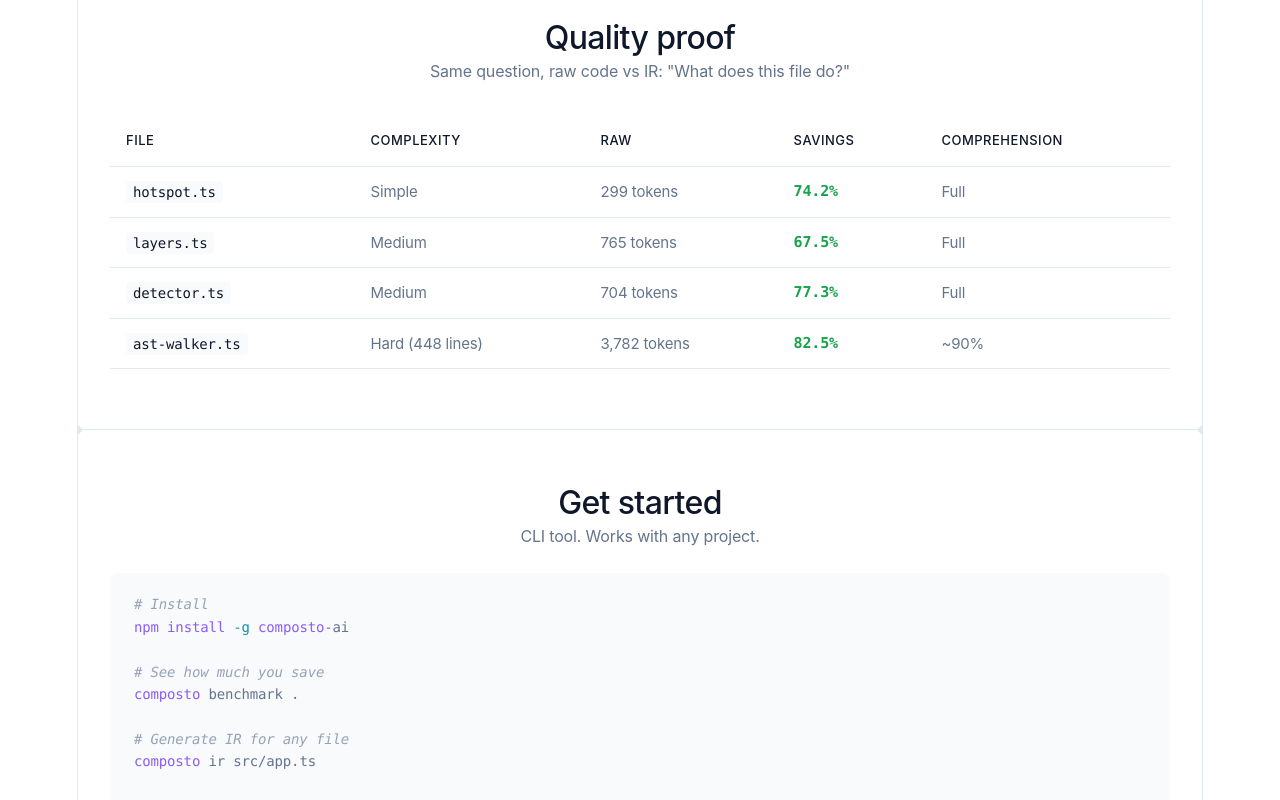
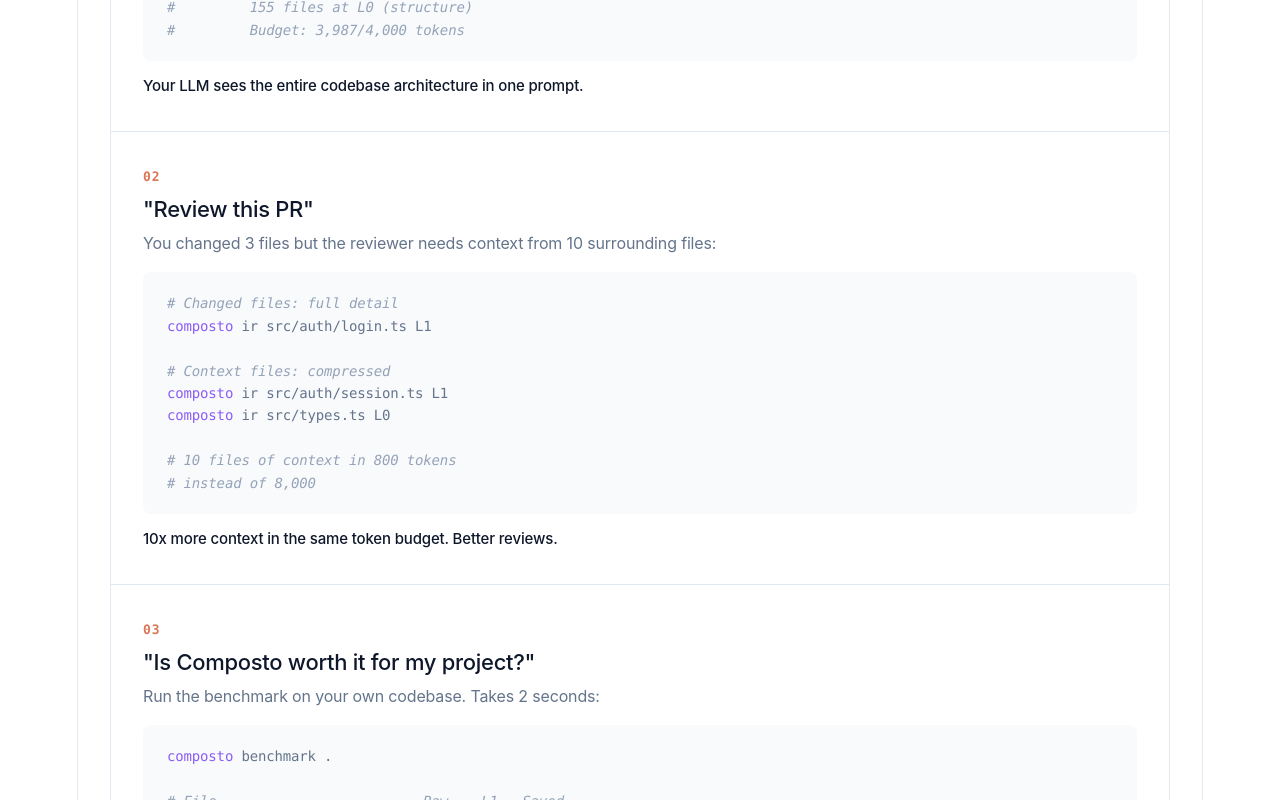
Before and after one commit to mertcanaltin/composto-website, a React (Vite) app: page / in a window 1280 px wide. Shown: the part 2180-2980 px from the top of the page. Built offline with nearby package versions, Linux system fonts and the light colour scheme.

Commit message:
feat: add use cases section — 3 real-world workflows with code examples

```diff
--- a/src/App.css
+++ b/src/App.css
@@ -212,6 +212,69 @@
   color: var(--text);
 }
 
+/* Use Cases */
+#use-cases {
+  border-top: 1px solid var(--border);
+  padding: 60px 32px;
+  text-align: center;
+
+  @media (max-width: 1024px) {
+    padding: 40px 20px;
+  }
+}
+
+.use-case-grid {
+  display: flex;
+  flex-direction: column;
+  gap: 1px;
+  background: var(--border);
+  border: 1px solid var(--border);
+  border-radius: 12px;
+  overflow: hidden;
+}
+
+.use-case {
+  background: var(--bg);
+  padding: 32px;
+  text-align: left;
+
+  @media (max-width: 1024px) {
+    padding: 24px 20px;
+  }
+}
+
+.use-case-num {
+  font-family: var(--mono);
+  font-size: 13px;
+  font-weight: 700;
+  color: var(--accent);
+  letter-spacing: 1px;
+  display: block;
+  margin-bottom: 8px;
+}
+
+.use-case h3 {
+  font-size: 22px;
+  margin: 0 0 8px;
+  letter-spacing: -0.3px;
+
+  @media (max-width: 1024px) {
+    font-size: 18px;
+  }
+}
+
+.use-case-desc {
+  margin-bottom: 16px;
+  line-height: 1.6;
+}
+
+.use-case-result {
+  margin-top: 12px;
+  font-weight: 500;
+  color: var(--text-h);
+  font-size: 15px;
+}
+
 /* How It Works */
 #how {
   border-top: 1px solid var(--border);
--- a/src/App.tsx
+++ b/src/App.tsx
@@ -112,6 +112,58 @@
             <span className="token-badge low">249 tokens — 67% saved</span>
           </div>
           <CodeBlock code={IR_CODE} language="ir" />
+        </div>
+      </section>
+
+      <div className="ticks"></div>
+
+      {/* Use Cases */}
+      <section id="use-cases">
+        <h2>How people use it</h2>
+        <p style={{ textAlign: 'center', marginBottom: 32 }}>Real workflows, real savings.</p>
+        <div className="use-case-grid">
+          <div className="use-case">
+            <span className="use-case-num">01</span>
+            <h3>"Explain this codebase"</h3>
+            <p className="use-case-desc">You have 200 files. Your LLM has a 200K token window. Raw code won't fit. With Composto:</p>
+            <CodeBlock language="bash" code={`# Pack 200 files into 4000 tokens
+composto context src/ --budget 4000
+
+# Result: 45 files at L1 (detailed)
+#         155 files at L0 (structure)
+#         Budget: 3,987/4,000 tokens`} />
+            <p className="use-case-result">Your LLM sees the entire codebase architecture in one prompt.</p>
+          </div>
+
+          <div className="use-case">
+            <span className="use-case-num">02</span>
+            <h3>"Review this PR"</h3>
+            <p className="use-case-desc">You changed 3 files but the reviewer needs context from 10 surrounding files:</p>
+            <CodeBlock language="bash" code={`# Changed files: full detail
+composto ir src/auth/login.ts L1
+
+# Context files: compressed
+composto ir src/auth/session.ts L1
+composto ir src/types.ts L0
+
+# 10 files of context in 800 tokens
+# instead of 8,000`} />
+            <p className="use-case-result">10x more context in the same token budget. Better reviews.</p>
+          </div>
+
+          <div className="use-case">
+            <span className="use-case-num">03</span>
+            <h3>"Is Composto worth it for my project?"</h3>
+            <p className="use-case-desc">Run the benchmark on your own codebase. Takes 2 seconds:</p>
+            <CodeBlock language="bash" code={`composto benchmark .
+
+# File                         Raw    L1   Saved
+# auth/login.ts                842   156   81.5%
+# utils/helpers.ts              480    72   85.0%
+# api/routes.ts               1203   198   83.5%
+# TOTAL                       2525   426   83.1%`} />
+            <p className="use-case-result">Instant proof. No API key needed. Pure local analysis.</p>
+          </div>
         </div>
       </section>
 
```
